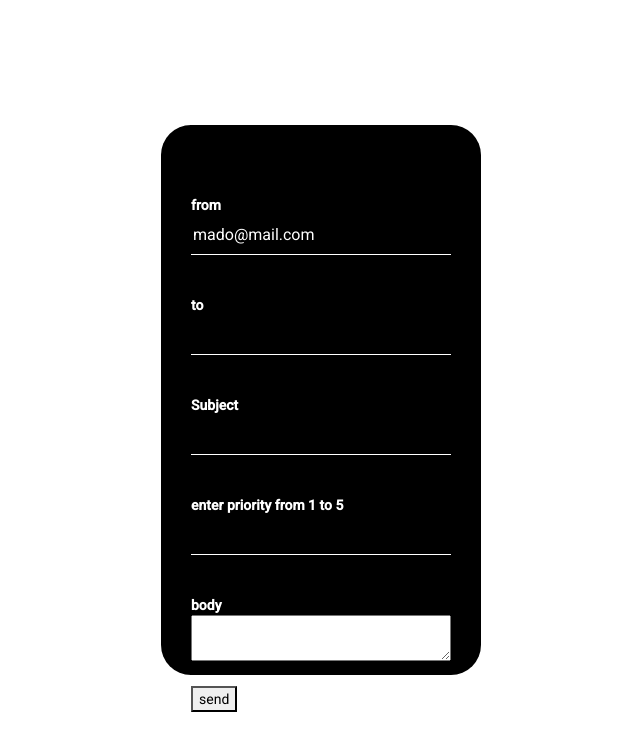
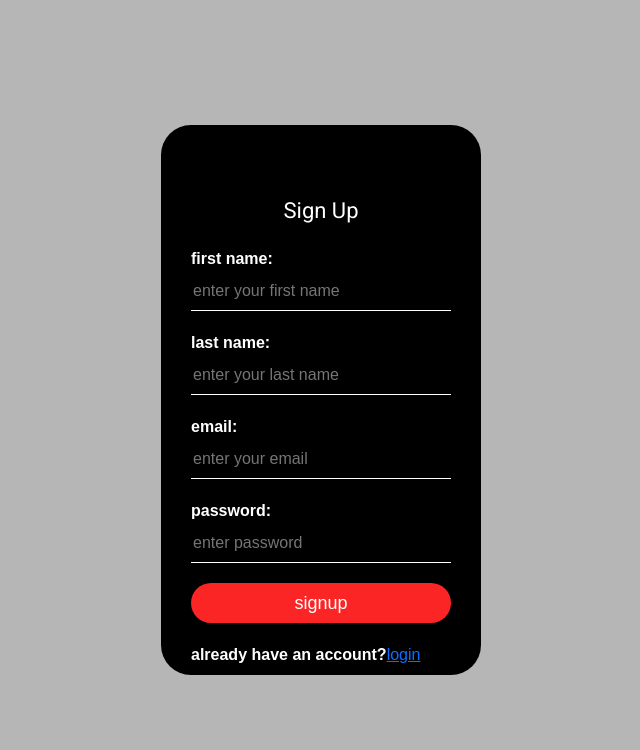
Before and after one commit to hora459/Mail_Server_front-, an Angular app: page /signup in a window 1280 px wide. Before the commit this address led to /compose. Shown: the top 750 px of the page, without its empty margins (319-959 px from the left). Built offline with nearby package versions, Linux system fonts and the light colour scheme.

Commit message:
saved and load messages

```diff
--- a/src/app/app.component.ts
+++ b/src/app/app.component.ts
@@ -13,7 +13,7 @@ export class AppComponent {
   title = 'mail_server';
 
   constructor(private drawit : ApiserveService, private http: HttpClient, private modalservice: NgbModal,private router:Router) {
-  this.router.navigate(["/compose"])
+  this.router.navigate(["/signup"])
   }
 
 
--- a/src/app/compose/compose.component.html
+++ b/src/app/compose/compose.component.html
@@ -14,5 +14,5 @@
     <label for="pwd3">body</label>
     <textarea id="pwd3" class="p" name="pwd3" #body></textarea>
     <br>
-    <button>send</button>
+    <button (click)="send(from.value,to.value,subject.value,body.value,priority.value)">send</button>
     </div>
--- a/src/app/compose/compose.component.ts
+++ b/src/app/compose/compose.component.ts
@@ -20,6 +20,11 @@ export class ComposeComponent implements OnInit {
   buildmail= new MailBuilder()
 send(from:any,to:any,subject:any,body:any,priority:any){
  this.mail=this.buildmail.build_mail(from,to,subject,body,priority)
+ console.log(this.mail.get_to())
+ console.log(this.mail.get_from())
+ console.log(this.mail.get_subject())
+ console.log(this.mail.get_body())
+ console.log(this.mail.get_priority())
 this.service.send(this.mail).subscribe(res=>{
   console.log(res)
 })
--- a/src/app/mail-builder.ts
+++ b/src/app/mail-builder.ts
@@ -1,11 +1,11 @@
 import { Mail } from "./mail"
 
 export class MailBuilder {
+
 mail:any
-    MailBuilder(){
-       this.mail=new Mail()
-    }
+
     build_mail(from:any,to:any,subject:any,body:any,priority:any){
+    this.mail=new Mail()
     this.mail.set_from(from)
     this.mail.set_to(to)
     this.mail.set_subject(subject)
--- a/src/app/service.ts
+++ b/src/app/service.ts
@@ -32,6 +32,6 @@ export class ApiserveService {
   //   return this.http.get("http://localhost:8080/"+"file2/"+from+"/"+to+"/"+subject+"/"+body,{responseType:'text'});
   // }
   send(mail:any): Observable<any>{
-    return this.http.post<any>(`${environment.api_url}/file2`,mail);
+    return this.http.post<any>(`${environment.api_url}file2`,mail);
   }
 }
--- a/src/app/signup/signup.component.css
+++ b/src/app/signup/signup.component.css
@@ -1,5 +1,5 @@
 body{
-    background-color: #fb2525;
+    background-color: rgba(128, 128, 128, 0.571);
     background-size: cover;
     background-position: center;
     font-family: sans-serif;
--- a/src/app/signup/signup.component.ts
+++ b/src/app/signup/signup.component.ts
@@ -35,7 +35,7 @@ else {
       alert('email is taken choose another email')
     }
     else{
-      this.router.navigate(['/SignIn']);
+      this.router.navigate(['/compose']);
     }
   })
 
```
